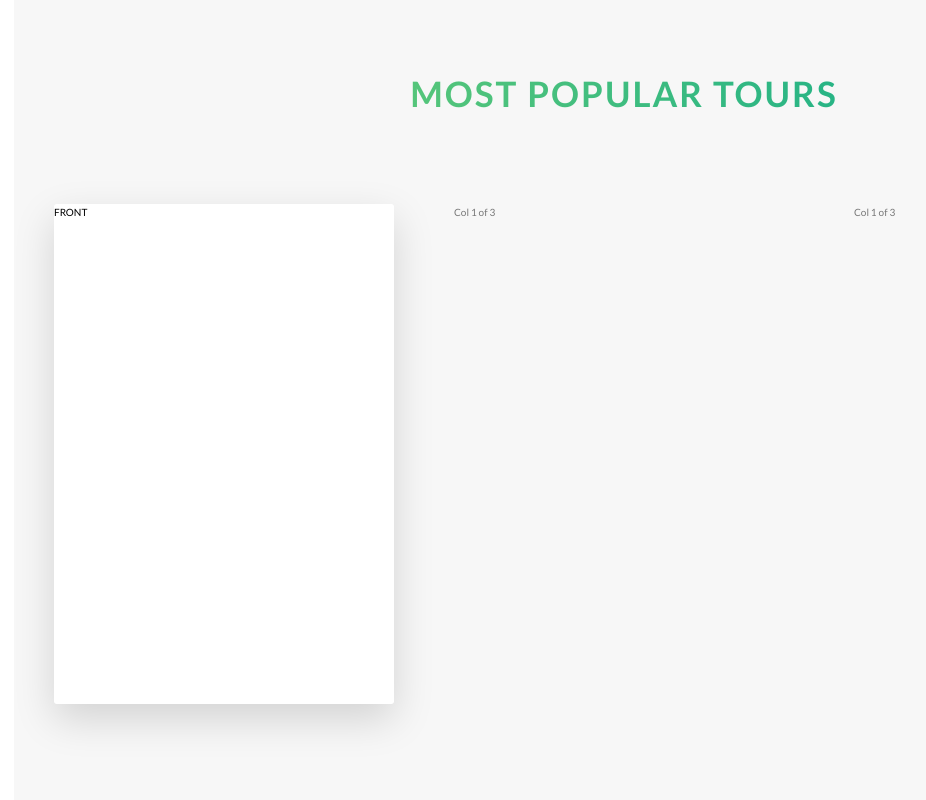
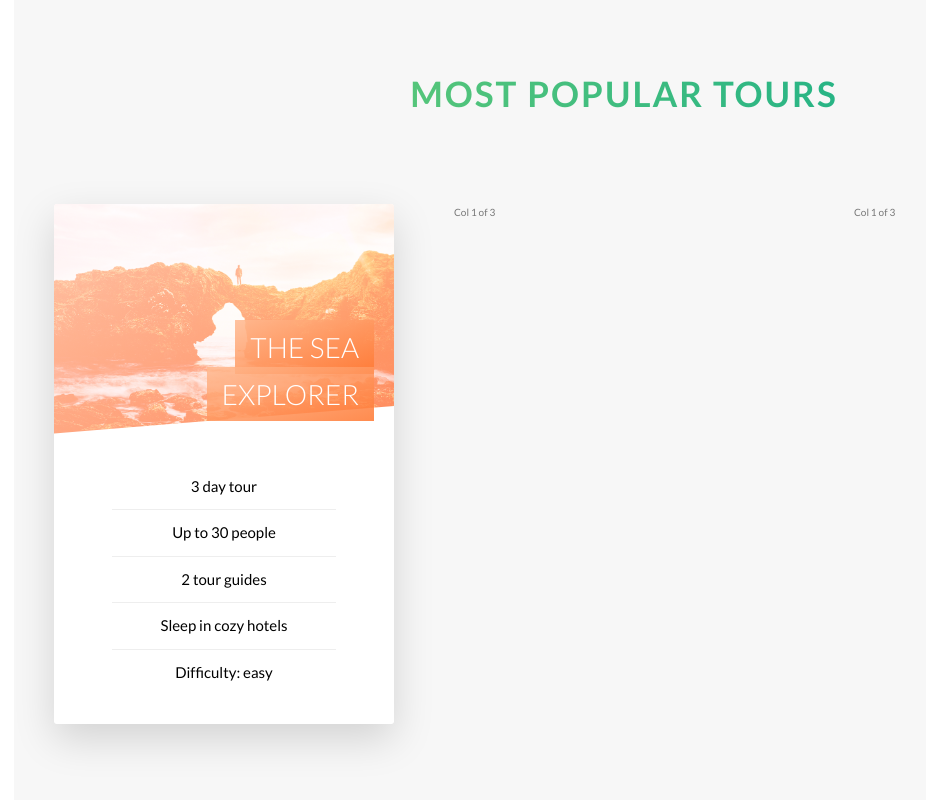
Before and after one commit to olesia-ag/natours, a website: page index.html in a window 1280 px wide. Shown: the part 2238-3038 px from the top of the page, without its empty margins (16-942 px from the left). Drawn offline with Linux system fonts and the light colour scheme.

Commit message:
added cards

```diff
--- a/index.html
+++ b/index.html
@@ -129,16 +129,36 @@
 			<div class="row">
 				<div class="col-1-of-3">
 					<div class="card">
-						<div class="card_side card_side--front">FRONT</div>
-						<div class="card_side card_side--back card_side--back-1">BACK</div>
+						<div class="card_side card_side--front">
+							<div class="card_picture card_picture--1">&nbsp;</div>
+							<h4 class="card_heading">
+								<span class="card_heading-span card_heading-span--1"
+									>The Sea Explorer</span
+								>
+							</h4>
+							<div class="card_details">
+								<ul>
+									<li>3 day tour</li>
+									<li>Up to 30 people</li>
+									<li>2 tour guides</li>
+									<li>Sleep in cozy hotels</li>
+									<li>Difficulty: easy</li>
+								</ul>
+							</div>
+						</div>
+						<div class="card_side card_side--back card_side--back-1">
+							<div class="card_cta">
+								<div class="card_price-box">
+									<p class="card_price-only">Only</p>
+									<p class="card_price-value">$297</p>
+								</div>
+								<a href="#" class="btn btn--white">Book Now</a>
+							</div>
+						</div>
 					</div>
 				</div>
-				<div class="col-1-of-3">
-				Col 1 of 3
-				</div>
-				<div class="col-1-of-3">
-				Col 1 of 3
-				</div>
+				<div class="col-1-of-3">Col 1 of 3</div>
+				<div class="col-1-of-3">Col 1 of 3</div>
 			</div>
 		</section>
 		<!-- <section class="grid-test">
--- a/sass/abstracts/_variables.scss
+++ b/sass/abstracts/_variables.scss
@@ -5,6 +5,7 @@ $color-primary-light: #55c57a;
 $color-primary-dark: #28b485;
 
 $color-grey-light-1: #f7f7f7;
+$color-grey-light-2: #eee;
 $color-grey-dark: #777;
 $color-white: #fff;
 $color-black: #000;
@@ -12,6 +13,7 @@ $color-secondary-light: #ffb990;
 $color-secondary-dark: #ff7730;
 $color-tertiary-light: #2998ff;
 $color-tertiary-dark: #5643fa;
+
 
 //FONT
 $default-font-size: 1.6rem;
--- a/sass/components/_card.scss
+++ b/sass/components/_card.scss
@@ -1,40 +1,142 @@
 .card {
+	-webkit-perspective: 150rem;
 	perspective: 150rem;
-  -moz-respective: 150rem;
-	color: black;;
+	-moz-respective: 150rem;
+	color: black;
 	position: relative;
-	height: 50rem;
+	height: 52rem;
 
-// .card:hover <- when .card_side will be transformed
+	// .card:hover <- when .card_side will be transformed
 	&_side {
-		height: 50rem;
-		transition: all .8s ease;
+		height: 52rem;
+		transition: all 0.8s ease;
 		position: absolute;
 		top: 0;
 		left: 0;
 		width: 100%;
+		-webkit-backface-visibility: hidden;
 		backface-visibility: hidden;
 		border-radius: 3px;
+		overflow: hidden;
 		box-shadow: $light-box-shadow;
 
-		&--front{
+		&--front {
 			background-color: $color-white;
 		}
 
-		&--back{
-			transform: rotateY(180deg);
+		&--back {
+			-webkit-transform: rotateY(-180deg);
+			transform: rotateY(-180deg);
 
-			&-1{
-				background-image: linear-gradient(to right bottom, $color-secondary-light, $color-secondary-dark);
+			&-1 {
+				background-image: linear-gradient(
+					to right bottom,
+					$color-secondary-light,
+					$color-secondary-dark
+				);
 			}
 		}
 	}
 
 	&:hover &_side--front {
+		-webkit-transform: rotateY(180deg);
 		transform: rotateY(180deg);
 	}
 
 	&:hover &_side--back {
+		-webkit-transform: rotateY(0);
 		transform: rotateY(0);
 	}
+
+	//FRONT SIDE STYLING
+	&_picture {
+		background-size: cover;
+		height: 23rem;
+		background-blend-mode: screen;
+		-webkit-clip-path: polygon(0 0, 100% 0, 100% 88%, 0 100%);
+		clip-path: polygon(0 0, 100% 0, 100% 88%, 0 100%);
+		&--1 {
+			background-image: linear-gradient(
+					to right bottom,
+					$color-secondary-light,
+					$color-secondary-dark
+				),
+				url(../img/nat-5.jpg);
+		}
+		&--2 {
+			background-image: url(../img/nat-5.img);
+		}
+		&--3 {
+			background-image: url(../img/nat-5.img);
+		}
+	}
+	&_heading {
+		font-size: 2.8rem;
+		font-weight: 300;
+		text-transform: uppercase;
+		text-align: right;
+		color: $color-white;
+		position: absolute;
+		top: 12rem;
+		right: 2rem;
+		width: 75%;
+	}
+
+	&_heading-span {
+		padding: 1rem 1.5rem;
+		-webkit-box-decoration-break: clone;
+		box-decoration-break: clone;
+		&--1 {
+			background-image: linear-gradient(
+				to right bottom,
+				rgba($color-secondary-light, 0.85),
+				rgba($color-secondary-dark, 0.85)
+			);
+		}
+	}
+
+	&_details {
+		padding: 3rem;
+
+		ul {
+			list-style: none;
+			width: 80%;
+			margin: 0 auto;
+
+			li {
+				text-align: center;
+				font-size: 1.5rem;
+				padding: 1rem;
+
+				&:not(:last-child) {
+					border-bottom: 1px solid $color-grey-light-2;
+				}
+			}
+		}
+	}
+
+	&_cta {
+		position: absolute;
+		top: 50%;
+		left: 50%;
+		transform: translate(-50%, -50%);
+		width: 90%;
+		text-align: center;
+
+	}
+
+	&_price-box {
+		text-align: center;
+		margin-bottom: 8rem;
+		color: $color-white;
+	}
+
+	&_price-only {
+		font-size: 1.4rem;
+	}
+
+	&_price-value {
+		font-size: 6rem;
+		font-weight: 100;
+	}
 }
```
Also changed, not shown: css/style.css, 1 other file.
